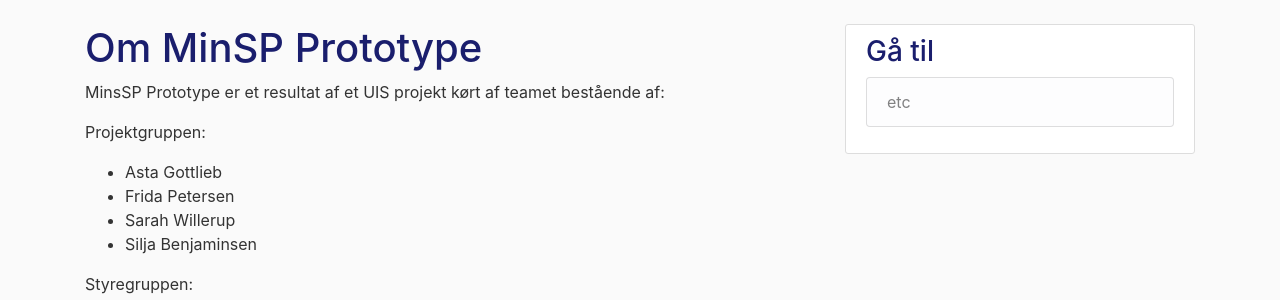
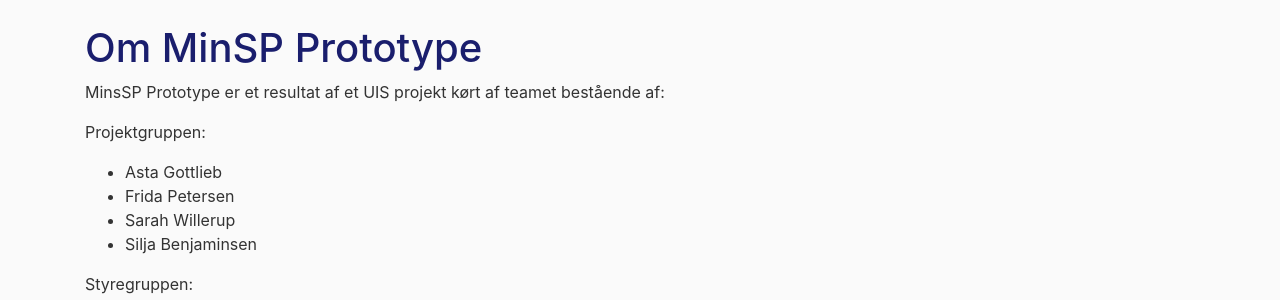
Before and after one commit to Gothl/UISPrototype, a Flask app: page /about in a window 1280 px wide. Shown: the part 56-356 px from the top of the page. Run offline with Flask 2, Linux system fonts and the light colour scheme; some libraries are stand-ins or nearby versions.

Commit message:
Tilføjede titel +fjernede side-boksen når man ikke er logget ind.

```diff
--- a/UIS_Prototype-master/bank/templates/layout.html
+++ b/UIS_Prototype-master/bank/templates/layout.html
@@ -47,10 +47,11 @@
             <!-- Navbar Right Side -->
             <div class="navbar-nav">
               {% if current_user.is_authenticated %}
-                <a class="nav-item nav-link" href="{{ url_for('Login.account') }}">Journal</a>
-              {#  <a class="nav-item nav-link" href="{{ url_for('Employee.addcustomer') }}">Add customer</a>
-                  <a class="nav-item nav-link" href="{{ url_for('Employee.transfer') }}">Transfer</a> #}
-                <a class="nav-item nav-link" href="{{ url_for('Profil.diagnoser') }}">Diagnoser</a>
+                  <h5> {{ current_user.name }} </h5>
+{#                <a class="nav-item nav-link" href="{{ url_for('Login.account') }}">Journal</a>
+              #}{#  <a class="nav-item nav-link" href="{{ url_for('Employee.addcustomer') }}">Add customer</a>
+                  <a class="nav-item nav-link" href="{{ url_for('Employee.transfer') }}">Transfer</a> #}{#
+                <a class="nav-item nav-link" href="{{ url_for('Profil.diagnoser') }}">Diagnoser</a>#}
                 <a class="nav-item nav-link" href="{{ url_for('Login.logout') }}">Log ud</a>
               {% else %}
                 <a class="nav-item nav-link" href="{{ url_for('Login.login') }}">Log ind</a>
@@ -73,19 +74,18 @@
             {% endif %}
           {% endwith %}
           {% block content %}{% endblock %}
-        </div>
+        </div>{% if current_user.is_authenticated %}
         <div class="col-md-4">
           <div class="content-section">
-            <h3>Gå til</h3>
-              <ul class="list-group">
-              {% if current_user.is_authenticated %}
+
+              <h3>Gå til</h3>
+                <ul class="list-group">
+
 {#                <li class="list-group-item list-group-item-light"><a class="nav-item nav-link" href="{{ url_for('Employee.transfer') }}">Transfer</a></li>#}
-                <li class="list-group-item list-group-item-light">Prøvesvar</li>
-                <li class="list-group-item list-group-item-light">Meddelelser</li>
-                <li class="list-group-item list-group-item-light">Aftaler</li>
+                <li class="list-group-item list-group-item-light">Prøvesvar (ikke implementeret)</li>
+                <li class="list-group-item list-group-item-light">Meddelelser (ikke implementeret)</li>
+                <li class="list-group-item list-group-item-light">Aftaler (ikke implementeret)</li>
                 <li class="list-group-item list-group-item-light"><a class="nav-item nav-link" href="{{ url_for('Profil.diagnoser') }}">Diagnoser og allergier</a></li>
-              {% else %}
-                <li class="list-group-item list-group-item-light">etc</li>
               {% endif %}
               </ul>
             </p>
```
